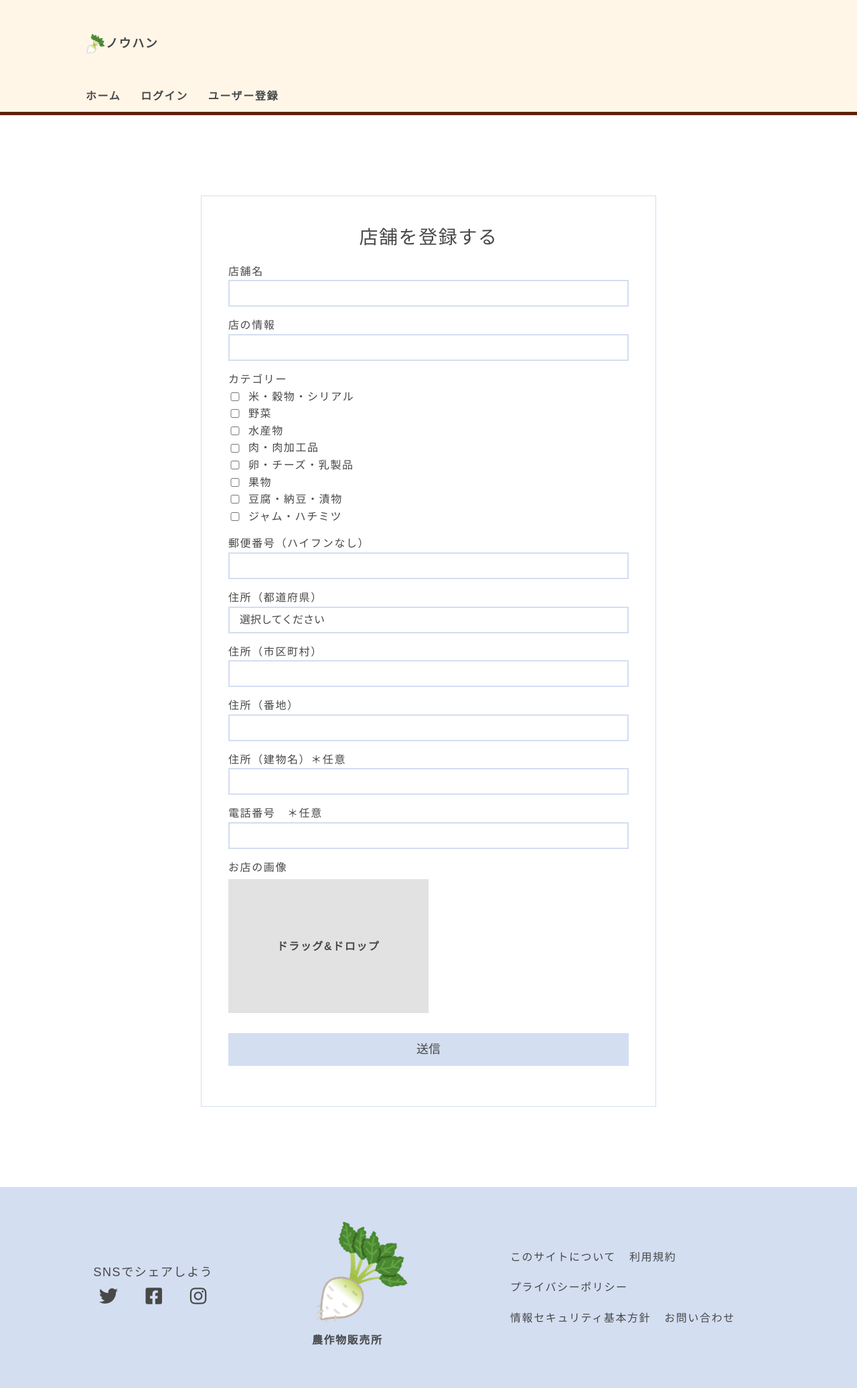
After one commit to Hiroshii-m/farm-site, a PHP site: page /registShop.html in a window 1280 px wide. The commit adds this page. Shown: the whole page at 67% size. Run offline with PHP 8.4, Linux system fonts and the light colour scheme; some libraries are stand-ins or nearby versions.

Commit message:
20210421

```diff
--- a/db.php
+++ b/db.php
@@ -19,11 +19,11 @@ $users = 'CREATE TABLE users(
     `birthday_month` INT(2) NULL,
     `birthday_day` INT(2) NULL,
     `avatar_image_path` VARCHAR(255) NULL,
+    `postcode` VARCHAR(7) NULL,
     `prefecture_id` INT(3) NULL,
     `city_id` INT(3) NULL,
     `street` VARCHAR(255) NULL,
     `building` VARCHAR(255) NULL,
-    `postcode` VARCHAR(7) NULL,
     `delete_flg` BOOLEAN DEFAULT 0 NOT NULL,
     `create_date` DATE NOT NULL,
     `update_date` TIMESTAMP NOT NULL
@@ -34,9 +34,10 @@ $shops = 'CREATE TABLE shops(
     `user_id` INT(11) NOT NULL,
     `shop_name` VARCHAR(255) NOT NULL,
     `social_profile` VARCHAR(255) NULL,
+    `postcode` VARCHAR(7) NULL,
     `prefecture_id` INT(3) NULL,
     `city_id` INT(3) NULL,
-    `block` VARCHAR(255) NULL,
+    `street` VARCHAR(255) NULL,
     `building` VARCHAR(255) NULL,
     `value` INT(1) NULL,
     `map_iframe` VARCHAR(255) NULL,
--- /dev/null
+++ b/registShop.html
@@ -0,0 +1,249 @@
+<!DOCTYPE html>
+    <html lang="ja">
+    <head>
+        <meta charset="UTF-8">
+        <meta http-equiv="X-UA-Compatible" content="IE=edge">
+        <meta name="viewport" content="width=device-width, initial-scale=1.0">
+        <link rel="stylesheet" href="css/style.css">
+        <title>vegetable place</title>
+    </head>
+    <body>
+        <!-- ヘッダー -->
+        <header id="l-header" class="u-bgColor">
+            <div class="c-header">
+                <a class="c-header__logo u-flex">
+                    <div class="c-header__img">
+                        <img src="images/ilust1.png" alt="">
+                    </div>
+                    <h3>ノウハン</h3>
+                </a>
+                <nav class="c-header__nav js-header-nav">
+                    <ul class="c-header__list u-flex js-header-list">
+                        <li class="c-header__item">
+                            <a href="" class="c-header__text">ホーム</a>
+                        </li>
+                        <li class="c-header__item">
+                            <a href="" class="c-header__text">ログイン</a>
+                        </li>
+                        <li class="c-header__item">
+                            <a href="" class="c-header__text">ユーザー登録</a>
+                        </li>
+                    </ul>
+                </nav>
+            </div>
+        </header><!-- /ヘッダー -->
+
+        <main id="l-main">
+            <form action="post" class="c-form js-sp-menu-target">
+                <h2 class="c-form__title">店舗を登録する</h2>
+                <div class="u-err-msg">
+
+                </div>
+                <label class="c-form__label" for="">
+                    店舗名
+                    <input class="c-form__input" type="text" name="" value="">
+                    <div class="u-err-msg">
+
+                    </div>
+                </label>
+                <label class="c-form__label" for="">
+                    店の情報
+                    <input class="c-form__input" type="text" name="" value="">
+                    <div class="u-err-msg">
+
+                    </div>
+                </label>
+                <label class="c-form__label" for="">
+                    カテゴリー
+                    <div>
+                        <label class="u-flex" for="grain">
+                            <input class="c-form__check" type="checkbox" name="" id="grain">
+                            <p id="">米・穀物・シリアル</p>
+                        </label>
+                        <label class="u-flex" for="vegetable">
+                            <input class="c-form__check" type="checkbox" name="" id="vegetable">
+                            <p id="">野菜</p>
+                        </label>
+                        <label class="u-flex" for="fish">
+                            <input class="c-form__check" type="checkbox" name="" id="fish">
+                            <p id="">水産物</p>
+                        </label>
+                        <label class="u-flex" for="meet">
+                            <input class="c-form__check" type="checkbox" name="" id="meet">
+                            <p id="">肉・肉加工品</p>
+                        </label>
+                        <label class="u-flex" for="egg">
+                            <input class="c-form__check" type="checkbox" name="" id="egg">
+                            <p id="">卵・チーズ・乳製品</p>
+                        </label>
+                        <label class="u-flex" for="fruit">
+                            <input class="c-form__check" type="checkbox" name="" id="fruit">
+                            <p id="">果物</p>
+                        </label>
+                        <label class="u-flex" for="bean">
+                            <input class="c-form__check" type="checkbox" name="" id="bean">
+                            <p id="">豆腐・納豆・漬物</p>
+                        </label>
+                        <label class="u-flex" for="jam">
+                            <input class="c-form__check" type="checkbox" name="" id="jam">
+                            <p id="">ジャム・ハチミツ</p>
+                        </label>
+                    </div>
+                    <div class="u-err-msg">
+
+                    </div>
+                </label>
+                <label class="c-form__label" for="">
+                    郵便番号（ハイフンなし）
+                    <input class="c-form__input" type="text" name="">
+                    <div class="u-err-msg">
+
+                    </div>
+                </label>
+                <label class="c-form__label" for="">
+                    住所（都道府県）
+                    <select name="prefecture_id" id="" class="c-form__select">
+                        <option value="選択してください" >選択してください</option>
+                        <option value="1">北海道</option>
+                        <option value="2">青森県</option>
+                        <option value="3">岩手県</option>
+                        <option value="4">宮城県</option>
+                        <option value="5">秋田県</option>
+                        <option value="6">山形県</option>
+                        <option value="7">福島県</option>
+                        <option value="8">茨城県</option>
+                        <option value="9">栃木県</option>
+                        <option value="10">群馬県</option>
+                        <option value="11">埼玉県</option>
+                        <option value="12">千葉県</option>
+                        <option value="13">東京都</option>
+                        <option value="14">神奈川県</option>
+                        <option value="15">新潟県</option>
+                        <option value="16">富山県</option>
+                        <option value="17">石川県</option>
+                        <option value="18">福井県</option>
+                        <option value="19">山梨県</option>
+                        <option value="20">長野県</option>
+                        <option value="21">岐阜県</option>
+                        <option value="22">静岡県</option>
+                        <option value="23">愛知県</option>
+                        <option value="24">三重県</option>
+                        <option value="25">滋賀県</option>
+                        <option value="26">京都府</option>
+                        <option value="27">大阪府</option>
+                        <option value="28">兵庫県</option>
+                        <option value="29">奈良県</option>
+                        <option value="30">和歌山県</option>
+                        <option value="31">鳥取県</option>
+                        <option value="32">島根県</option>
+                        <option value="33">岡山県</option>
+                        <option value="34">広島県</option>
+                        <option value="35">山口県</option>
+                        <option value="36">徳島県</option>
+                        <option value="37">香川県</option>
+                        <option value="38">愛媛県</option>
+                        <option value="39">高知県</option>
+                        <option value="40">福岡県</option>
+                        <option value="41">佐賀県</option>
+                        <option value="42">長崎県</option>
+                        <option value="43">熊本県</option>
+                        <option value="44">大分県</option>
+                        <option value="45">宮崎県</option>
+                        <option value="46">鹿児島県</option>
+                        <option value="47">沖縄県</option>
+                    </select>
+                    <div class="u-err-msg">
+
+                    </div>
+                </label>
+                <label class="c-form__label" for="">
+                    住所（市区町村）
+                    <input class="c-form__input" type="text" name="">
+                    <div class="u-err-msg">
+
+                    </div>
+                </label>
+                <label class="c-form__label" for="">
+                    住所（番地）
+                    <input class="c-form__input" type="text" name="">
+                    <div class="u-err-msg">
+
+                    </div>
+                </label>
+                <label class="c-form__label" for="">
+                    住所（建物名）＊任意
+                    <input class="c-form__input" type="text" name="">
+                    <div class="u-err-msg">
+
+                    </div>
+                </label>
+                <label class="c-form__label" for="">
+                    電話番号&emsp;＊任意
+                    <input class="c-form__input" type="text" name="">
+                    <div class="u-err-msg">
+
+                    </div>
+                </label>
+                <label class="c-form__label" for="">
+                    お店の画像
+                    <label class="c-form__areaDrop u-margin-top-5 js-area-drop">
+                        <input type="hidden" name="MAX_FILE_SIZE" value="3145728">
+                        <input class="c-form__file js-file-input" type="file" name="">
+                        <img src="" class="c-form__img js-avatar-img" alt="">
+                        <p class="c-form__areaText">ドラッグ&ドロップ</p>
+                    </label>
+                    <div class="u-err-msg">
+
+                    </div>
+                </label>
+
+                <input class="c-form__submit" type="submit" value="送信">
+            </form>
+        </main>
+
+        <!-- フッター -->
+        <footer id="l-footer" class="js-footer">
+            <div class="c-footer">
+                <div class="c-footer__share">
+                    <p class="c-footer__text">SNSでシェアしよう</p>
+                    <ul class="c-footer__sns u-flex">
+                        <li class="c-footer__icon">
+                            <a href=""><i class="fab fa-twitter"></i></a>
+                        </li>
+                        <li class="c-footer__icon">
+                            <a href=""><i class="fab fa-facebook-square"></i></a>
+                        </li>
+                        <li class="c-footer__icon">
+                            <a href=""><i class="fab fa-instagram"></i></a>
+                        </li>
+                    </ul>
+                </div>
+                <div class="c-footer__logo">
+                    <div class="c-footer__img"><img src="./images/ilust1.png" alt=""></div>
+                    <p class="c-footer__name">農作物販売所</p>
+                </div>
+                <ul class="c-footer__info u-flex">
+                    <li class="c-footer__list">
+                        <a href="">このサイトについて</a>
+                    </li>
+                    <li class="c-footer__list">
+                        <a href="">利用規約</a>
+                    </li>
+                    <li class="c-footer__list">
+                        <a href="">プライバシーポリシー</a>
+                    </li>
+                    <li class="c-footer__list">
+                        <a href="">情報セキュリティ基本方針</a>
+                    </li>
+                    <li class="c-footer__list">
+                        <a href="">お問い合わせ</a>
+                    </li>
+                </ul>
+            </div>
+        </footer><!-- /フッター -->
+        <!-- 共通ファイル -->
+        <script src="js/app.js"></script>
+        <!-- 専用ファイル -->
+        <script src="js/app_uploadImg.js"></script>
+    </body>
+    </html>
--- a/remindPassSend.php
+++ b/remindPassSend.php
@@ -38,8 +38,8 @@ if(!empty($_POST)) {
                 $_SESSION['email'] = $email;
                 // 認証キーの有効期限を保存
                 $_SESSION['auth_limit'] = time() + 30 * 60;
-                $recieveUrl = $_SERVER['HTTP_HOST'].'/output2/farm/remindPass/remindPassRecieve.php';
-                $sendUrl = $_SERVER['HTTP_HOST'].'/output2/farm/remindPass/remindPassSend.php';
+                $recieveUrl = $_SERVER['HTTP_HOST'].'/output2/farm/remindPassRecieve.php';
+                $sendUrl = $_SERVER['HTTP_HOST'].'/output2/farm/remindPassSend.php';
 
                 $to = $email;
                 $from = 'karinoaca3@gmail.com';
```
Also changed, not shown: editProf.php (+7 -8 lines), registShop.php (added, +261 -0 lines), remindPass/remindPassSend.php (deleted, +0 -110 lines), js/app_uploadImg.js (renamed from js/app_editProf.js), remindPassRecieve.php (renamed from remindPass/remindPassRecieve.php), 7 other files.
